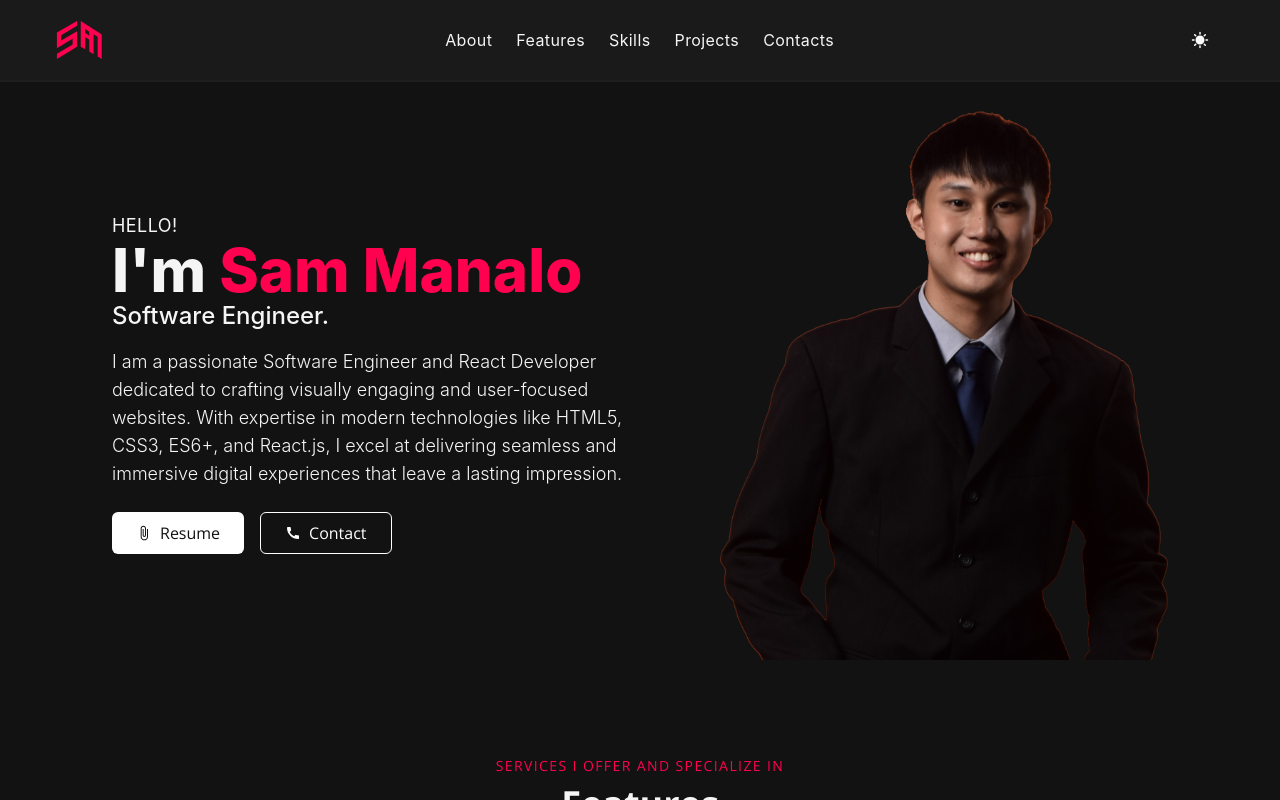
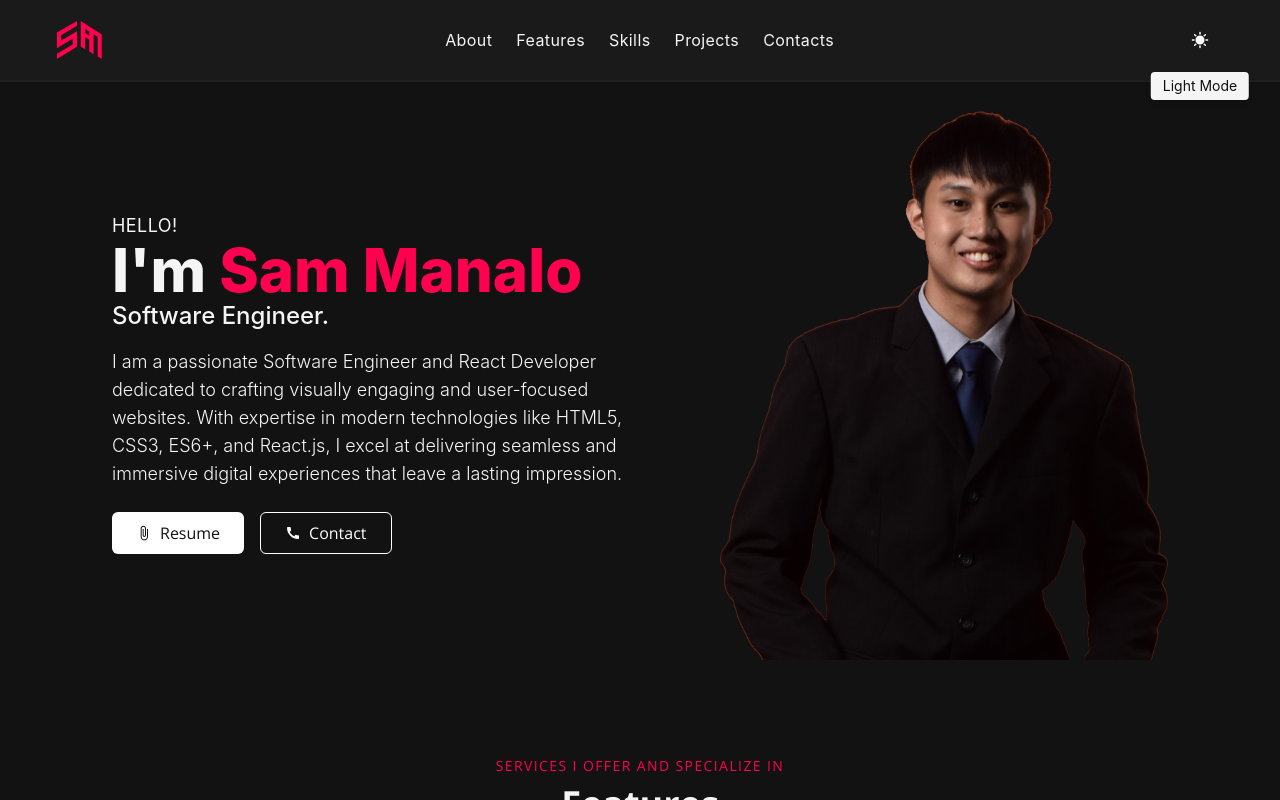
Before and after one commit to Antholem/web-portfolio, a React (Create React App) app in the folder portfolio/client/: page / in a window 1280 px wide. Both pictures are taken after a click on the button "Dark Mode". Shown: the top 800 px of the page. Built offline with nearby package versions, Linux system fonts and the light colour scheme.

Commit message:
Tooltip Component

```diff
--- a/portfolio/client/src/components/Navigations.js
+++ b/portfolio/client/src/components/Navigations.js
@@ -2,7 +2,7 @@ import React, { useState } from "react";
 import { MdDarkMode, MdSunny, MdMenu, MdClose } from "react-icons/md";
 import { Link } from "react-scroll";
 import { useThemeStore } from "../store/themeStore";
-import { IconButton } from "../components";
+import { IconButton, Tooltip } from "../components";
 
 const NavigationBar = ({ children }) => {
   const [isMobileMenuOpen, setMobileMenuOpen] = useState(false);
@@ -68,6 +68,11 @@ const NavigationBar = ({ children }) => {
           </ul>
 
           {/* Theme Toggle */}
+          <Tooltip
+            placement="bottom"
+            label={theme === "dark" ? "Light Mode" : "Dark Mode"}
+            ariaLabel={theme === "dark" ? "Switch to Light Mode Tooltip" : "Switch to Dark Mode Tooltip"}
+            >
             <IconButton
                 isRound
                 onClick={toggleTheme}
@@ -75,6 +80,7 @@ const NavigationBar = ({ children }) => {
                 icon={theme === "dark" ? <MdSunny /> : <MdDarkMode />}
                 variant="text"
             />
+          </Tooltip>
         </div>
       </nav>
 
@@ -86,6 +92,11 @@ const NavigationBar = ({ children }) => {
       >
         <div className="relative flex flex-col h-full py-10">
           {/* Close Button */}
+          <Tooltip
+            placement="bottom"
+            label={theme === "dark" ? "Light Mode" : "Dark Mode"}
+            ariaLabel={theme === "dark" ? "Switch to Light Mode Tooltip" : "Switch to Dark Mode Tooltip"}
+            >
           <IconButton
             className="absolute top-4 right-4 text-2xl transition-transform transform duration-300"
             isRound
@@ -94,6 +105,7 @@ const NavigationBar = ({ children }) => {
             icon={<MdClose />}
             variant="text"
           />
+          </Tooltip>
 
           {/* Logo */}
           <div className="flex justify-center mt-12 mb-8">
--- /dev/null
+++ b/portfolio/client/src/components/Tooltip.js
@@ -0,0 +1,65 @@
+import React, { useState } from "react";
+import { useThemeStore } from "../store/themeStore";
+
+const Tooltip = ({
+  label,               // Tooltip text
+  ariaLabel,           // Accessible name for screen readers
+  placement = "auto",  // Placement of the tooltip, default is 'auto'
+  hasArrow = false,    // Display an arrow
+  isDisabled = false,  // Disable the tooltip
+  children,            // Child element triggering the tooltip
+  className = "",      // Additional classes for styling
+  ...props             // Other props
+}) => {
+  const [isVisible, setIsVisible] = useState(false);
+  const { theme } = useThemeStore();
+
+  if (isDisabled) return children;
+
+  // Theme-based styles
+  const backgroundColor = theme === "dark" ? "bg-light text-dark" : "bg-dark text-light";
+  const arrowColor = theme === "dark" ? "bg-light" : "bg-dark";
+
+  // Tooltip position classes
+  const positionClasses = {
+    auto: "top-full left-1/2 transform -translate-x-1/2 mt-2",
+    top: "bottom-full left-1/2 transform -translate-x-1/2 mb-2",
+    bottom: "top-full left-1/2 transform -translate-x-1/2 mt-2",
+    left: "right-full top-1/2 transform -translate-y-1/2 mr-2",
+    right: "left-full top-1/2 transform -translate-y-1/2 ml-2",
+  };
+
+  // Arrow position classes
+  const arrowPosition = {
+    top: "bottom-[-0.5rem] left-1/2 transform -translate-x-1/2",
+    bottom: "top-[-0.5rem] left-1/2 transform -translate-x-1/2",
+    left: "right-[-0.5rem] top-1/2 transform -translate-y-1/2",
+    right: "left-[-0.5rem] top-1/2 transform -translate-y-1/2",
+  };
+
+  return (
+    <div
+      className="relative inline-block"
+      onMouseEnter={() => setIsVisible(true)}
+      onMouseLeave={() => setIsVisible(false)}
+      aria-label={ariaLabel}
+    >
+      {children}
+      {isVisible && (
+        <div
+          className={`absolute z-10 px-3 py-1 text-sm rounded shadow-md whitespace-nowrap ${backgroundColor} ${positionClasses[placement]} ${className}`}
+          {...props}
+        >
+          {label}
+          {hasArrow && (
+            <div
+              className={`absolute h-2 w-2 transform rotate-45 ${arrowColor} ${arrowPosition[placement]}`}
+            />
+          )}
+        </div>
+      )}
+    </div>
+  );
+};
+
+export default Tooltip;
--- a/portfolio/client/src/components/index.js
+++ b/portfolio/client/src/components/index.js
@@ -2,10 +2,12 @@ import NavigationBar from "./Navigations";
 import Button from "./Button";
 import Card from "./Card";
 import IconButton from "./IconButton";
+import Tooltip from "./Tooltip";
 
 export {
     NavigationBar,
     Button,
     Card,
-    IconButton
+    IconButton,
+    Tooltip
 };
```
Lines whose indentation alone changed are shown as unchanged.
